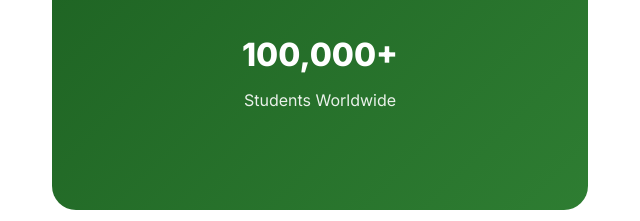
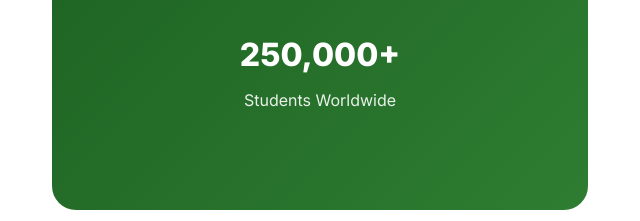
Before and after one commit to calashwin/atfaacacemy-redesign, a website built with Vite: page about.html in a window 1280 px wide. Shown: the part 842-1063 px from the top of the page, 636-1276 px from the left. Built offline with nearby package versions, Linux system fonts and the light colour scheme.

Commit message:
Updated metric

```diff
--- a/about.html
+++ b/about.html
@@ -519,7 +519,7 @@
                 </div>
                 <div class="mission-visual">
                     <div class="mission-icon">🌍</div>
-                    <span class="mission-stat">100,000+</span>
+                    <span class="mission-stat">250,000+</span>
                     <span class="mission-label">Students Worldwide</span>
                 </div>
             </div>
```
